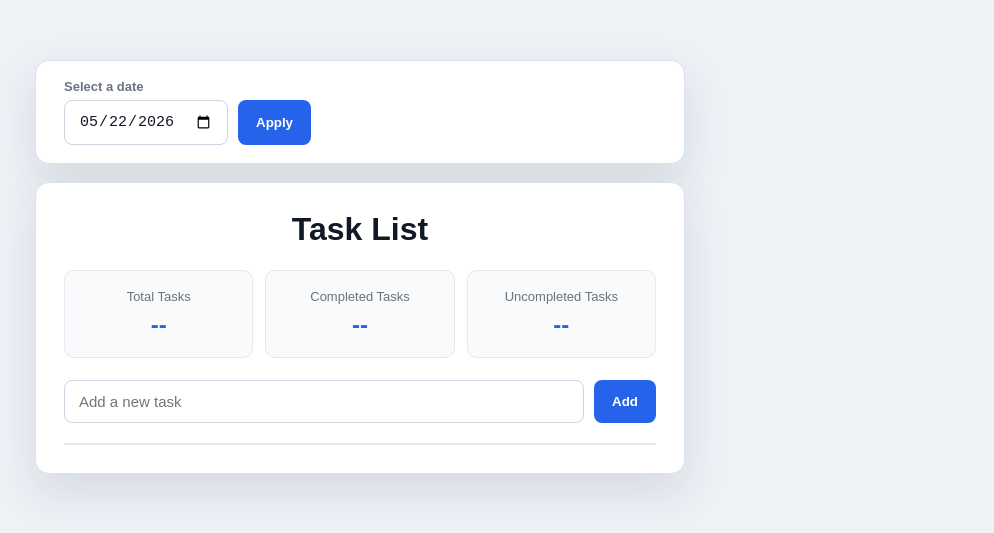
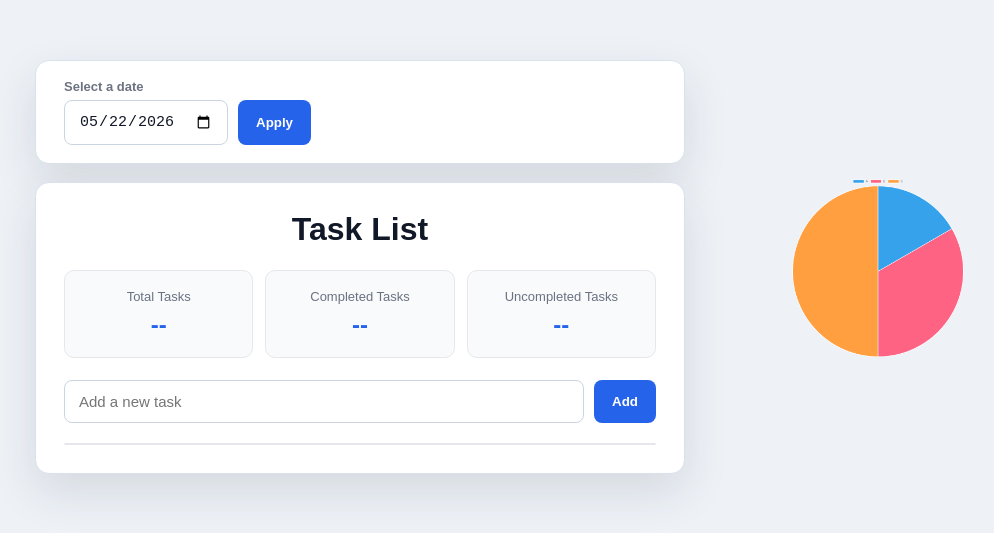
Before and after one commit to Kudakai/todolist, a website: page frontend/index.html in a window 1280 px wide. Shown: the part 133-666 px from the top of the page, without its empty margins (280-1274 px from the left). Drawn offline with nearby package versions, Linux system fonts and the light colour scheme; no server answers.

Commit message:
Adjust pie chart placement

```diff
--- a/frontend/index.html
+++ b/frontend/index.html
@@ -45,6 +45,8 @@
       </div>
     </ul>
   </div>
+  <canvas id="myChart" width="200" height="200"></canvas>
+  <script src="https://cdn.jsdelivr.net/npm/chart.js"></script>
   <script src="index.js"></script>
 </body>
 </html>
--- a/frontend/index.js
+++ b/frontend/index.js
@@ -8,6 +8,19 @@ const emptyInputWarning = document.getElementById('input_error')
 const datePickerInput = document.getElementById('date')
 const dateApplyBtn = document.getElementById('apply_date_button')
 const noTodosMessage = document.getElementById('no_todos_message')
+
+const ctx = document.getElementById('myChart');
+
+new Chart(ctx, {
+  type: 'pie',
+  data: {
+    labels: ['A', 'B', 'C'],
+    datasets: [{
+      label: 'Test',
+      data: [1, 2, 3]
+    }]
+  }
+});
 
 function removeEmptyInputWarning() {
     emptyInputWarning.classList.add('hidden')
--- a/frontend/style.css
+++ b/frontend/style.css
@@ -244,3 +244,17 @@ button {
 #no_todos_message{
   text-align: center;
 }
+
+.chart-container {
+    width: 400px;
+    height: 400px;
+}
+
+#myChart {
+    position: fixed;
+    right: 32px;
+    top: 50%;
+    width: 180px !important;
+    height: 180px !important;
+    transform: translateY(-50%);
+}
```
